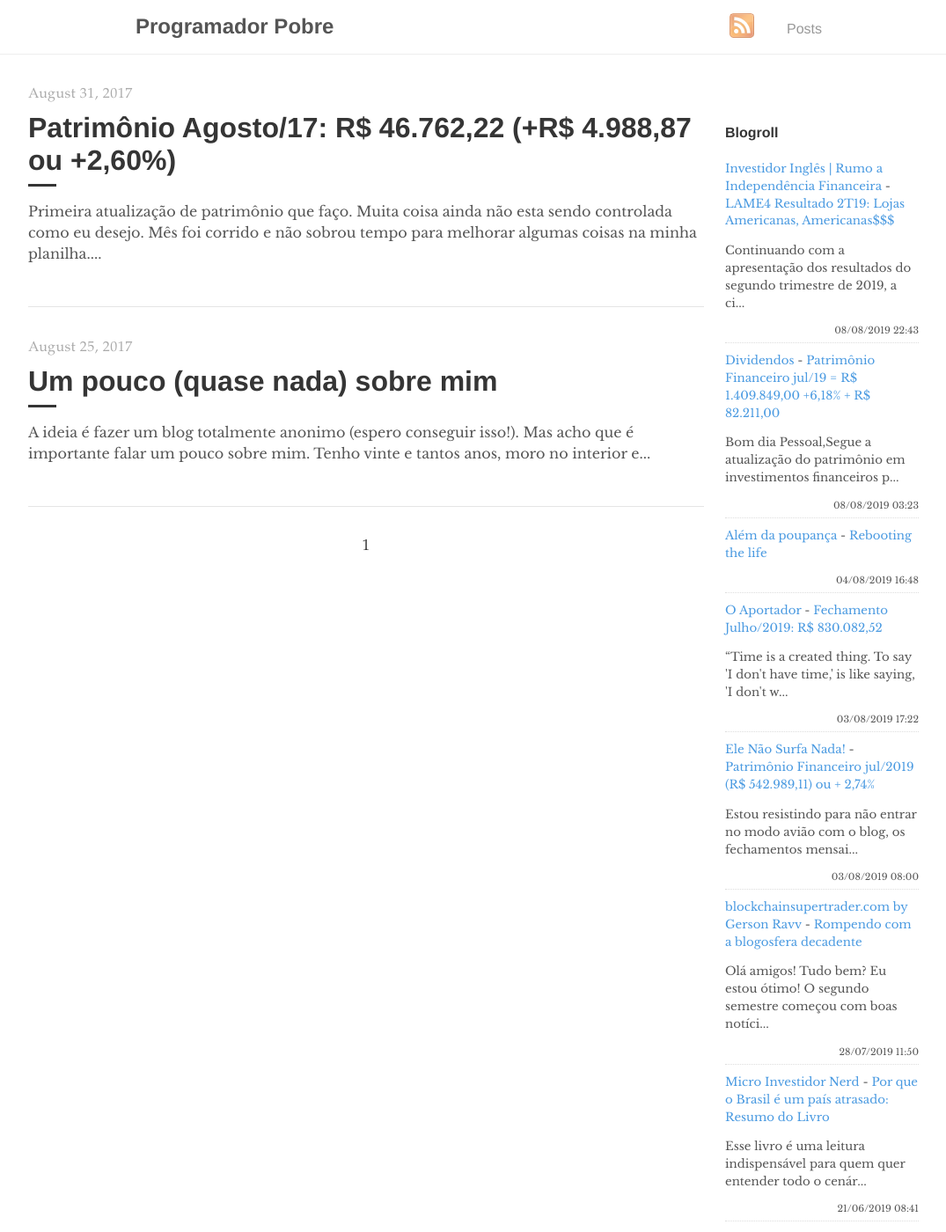
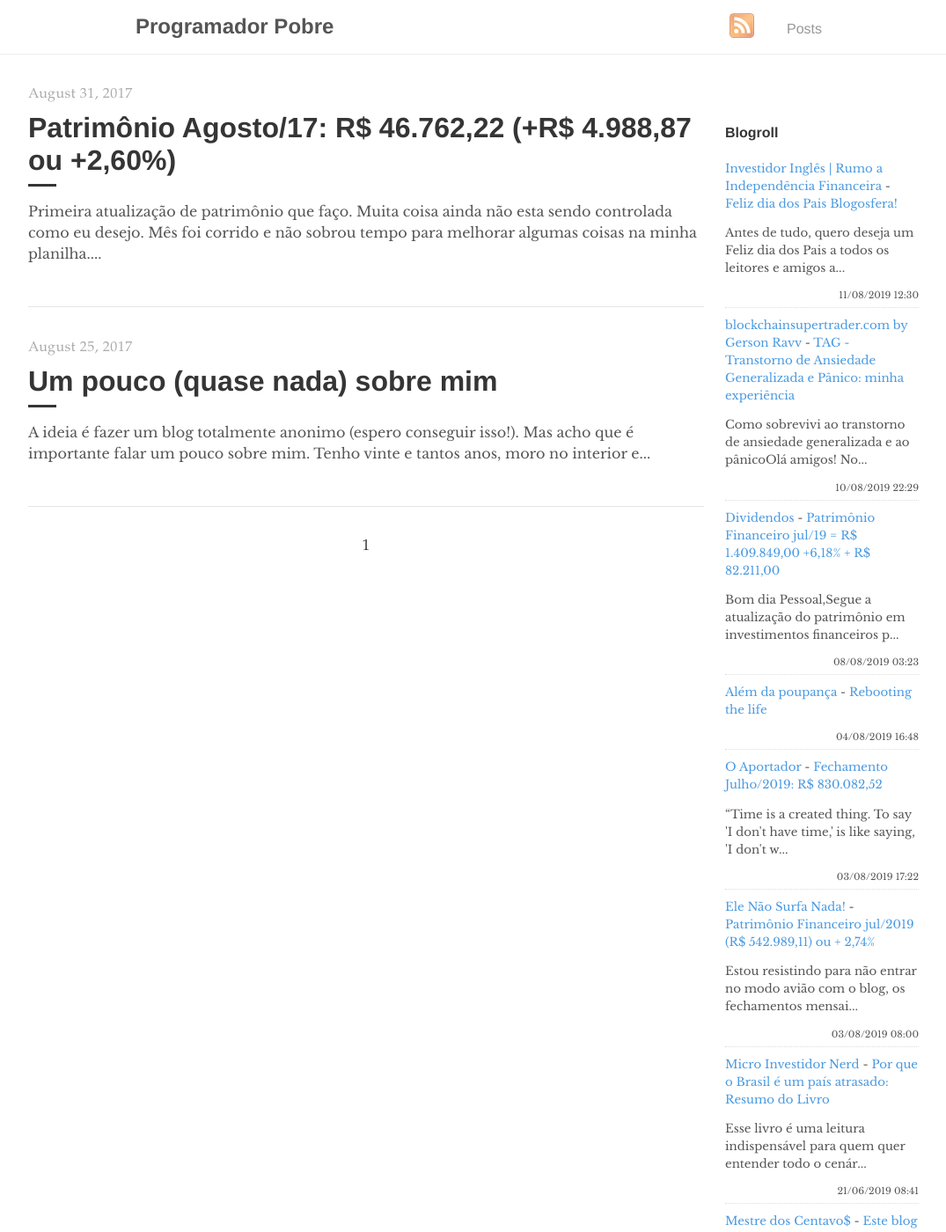
Before and after one commit to programadorpobre/programadorpobre.github.io, a Jekyll site: the page built from index.html, in a window 1280 px wide and 1400 px high. Shown: the whole window at 88% size, without its empty margins (96-1171 px from the left). Built offline with Jekyll 4.4.1, drawn with Linux system fonts in a browser that asks for light colours; the list of posts is cut into pages by our own code; comment, search, counter and statistics services are not loaded.

Commit message:
[ci skip] travis #736

```diff
--- a/_includes/feed-entries.html
+++ b/_includes/feed-entries.html
@@ -1,7 +1,12 @@
 <div class="feed-entry">
-    <a class="feed-entry-site-name" href="https://www.investidoringles.com/">Investidor Inglês | Rumo a Independência Financeira</a> - <a class="feed-entry-title" href="https://www.investidoringles.com/2019/08/lame4-resultado-2t19.html">LAME4 Resultado 2T19: Lojas Americanas, Americanas$$$</a>
-    <p class="feed-entry-summary">Continuando com a apresentação dos resultados do segundo trimestre de 2019, a ci...</p>
-    <time datetime="2019-08-08T22:43:00.003-03:00">08/08/2019 22:43</time>
+    <a class="feed-entry-site-name" href="https://www.investidoringles.com/">Investidor Inglês | Rumo a Independência Financeira</a> - <a class="feed-entry-title" href="https://www.investidoringles.com/2019/08/feliz-dia-dos-pais.html">Feliz dia dos Pais Blogosfera!</a>
+    <p class="feed-entry-summary">Antes de tudo, quero deseja um Feliz dia dos Pais a todos os leitores e amigos a...</p>
+    <time datetime="2019-08-11T12:30:00.002-03:00">11/08/2019 12:30</time>
+</div>
+<div class="feed-entry">
+    <a class="feed-entry-site-name" href="http://www.blockchainsupertrader.com/">blockchainsupertrader.com by Gerson Ravv</a> - <a class="feed-entry-title" href="http://www.blockchainsupertrader.com/2019/08/tag-transtorno-de-ansiedade.html">TAG - Transtorno de Ansiedade Generalizada e Pânico: minha experiência</a>
+    <p class="feed-entry-summary">Como sobrevivi ao transtorno de ansiedade generalizada e ao pânicoOlá amigos! No...</p>
+    <time datetime="2019-08-10T22:29:00.004-03:00">10/08/2019 22:29</time>
 </div>
 <div class="feed-entry">
     <a class="feed-entry-site-name" href="http://bonsdividendos.blogspot.com/">Dividendos</a> - <a class="feed-entry-title" href="http://bonsdividendos.blogspot.com/2019/08/patrimonio-financeiro-jul19-r-140984900.html">Patrimônio Financeiro jul/19 = R$ 1.409.849,00 +6,18% + R$ 82.211,00</a>
@@ -24,11 +29,6 @@
     <time datetime="2019-08-03T08:00:00.002-03:00">03/08/2019 08:00</time>
 </div>
 <div class="feed-entry">
-    <a class="feed-entry-site-name" href="http://www.blockchainsupertrader.com/">blockchainsupertrader.com by Gerson Ravv</a> - <a class="feed-entry-title" href="http://www.blockchainsupertrader.com/2019/07/rompendo-com-blogosfera-decadente.html">Rompendo com a blogosfera decadente</a>
-    <p class="feed-entry-summary">Olá amigos! Tudo bem? Eu estou ótimo! O segundo semestre começou com boas notíci...</p>
-    <time datetime="2019-07-28T11:50:00.001-03:00">28/07/2019 11:50</time>
-</div>
-<div class="feed-entry">
     <a class="feed-entry-site-name" href="https://microinvestidornerd.blogspot.com/">Micro Investidor Nerd</a> - <a class="feed-entry-title" href="https://microinvestidornerd.blogspot.com/2019/06/por-que-o-brasil-e-um-pais-atrasado.html">Por que o Brasil é um país atrasado: Resumo do Livro</a>
     <p class="feed-entry-summary">Esse livro é uma leitura indispensável&nbsp;para quem quer entender todo o cenár...</p>
     <time datetime="2019-06-21T08:41:00.001-07:00">21/06/2019 08:41</time>
```
